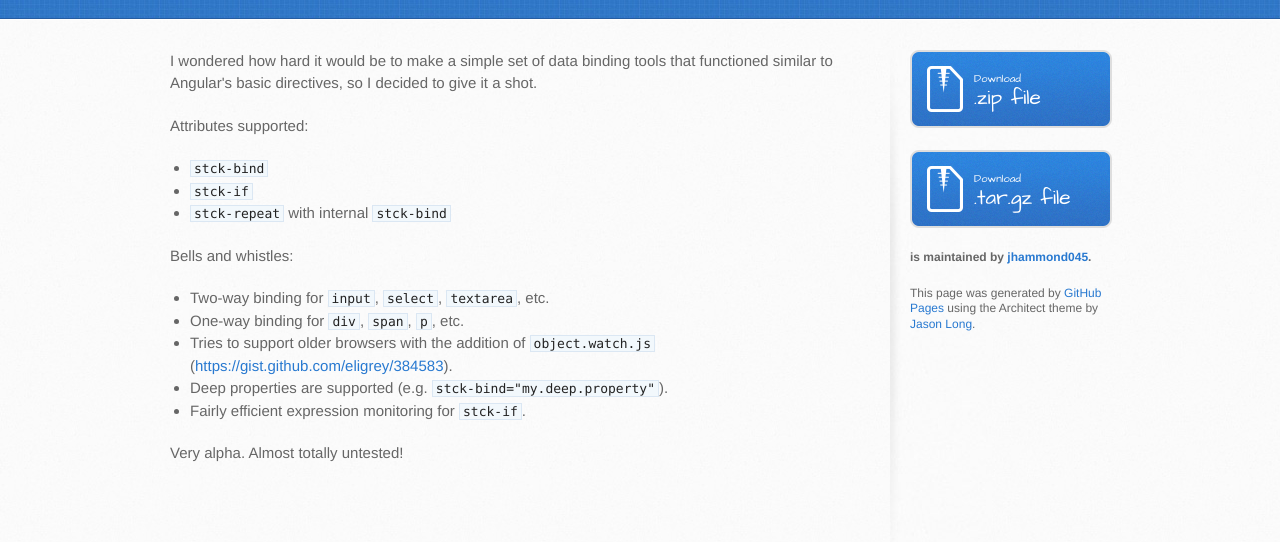
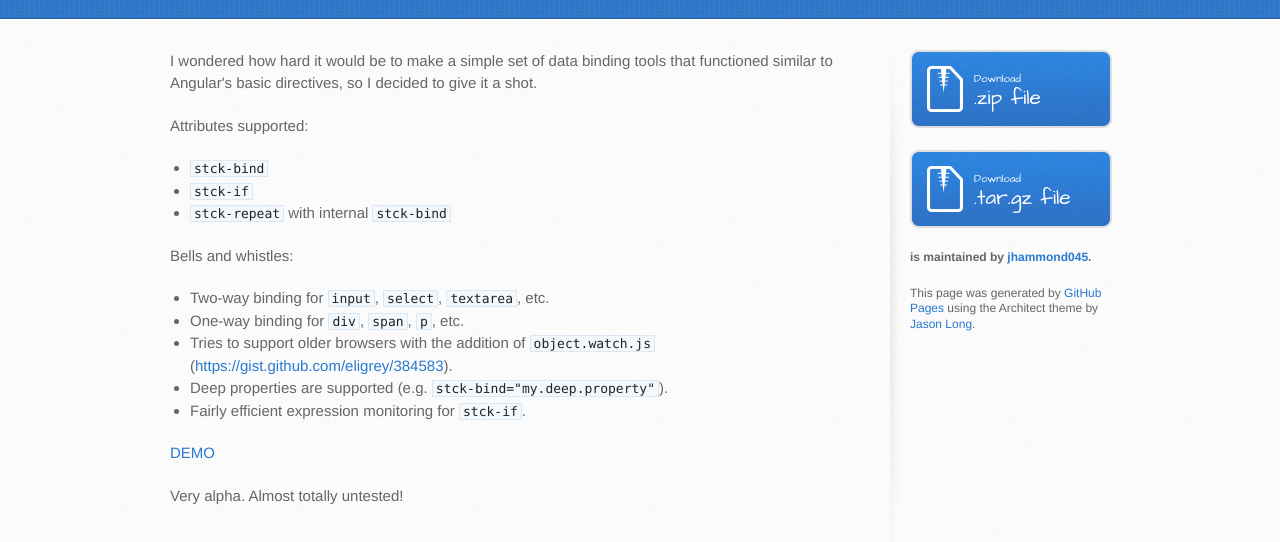
Before and after one commit to jhammond045/STCK, a plain HTML site: page index.html in a window 1280 px wide. Shown: the part 216-758 px from the top of the page. Drawn offline with Linux system fonts and the light colour scheme.

Commit message:
add demo link

```diff
--- a/index.html
+++ b/index.html
@@ -50,6 +50,8 @@
 <li>Fairly efficient expression monitoring for <code>stck-if</code>.</li>
 </ul>
 
+          <p><a href="demo.html">DEMO</a></p>
+
 <p>Very alpha. Almost totally untested!</p>
         </section>
 
```
